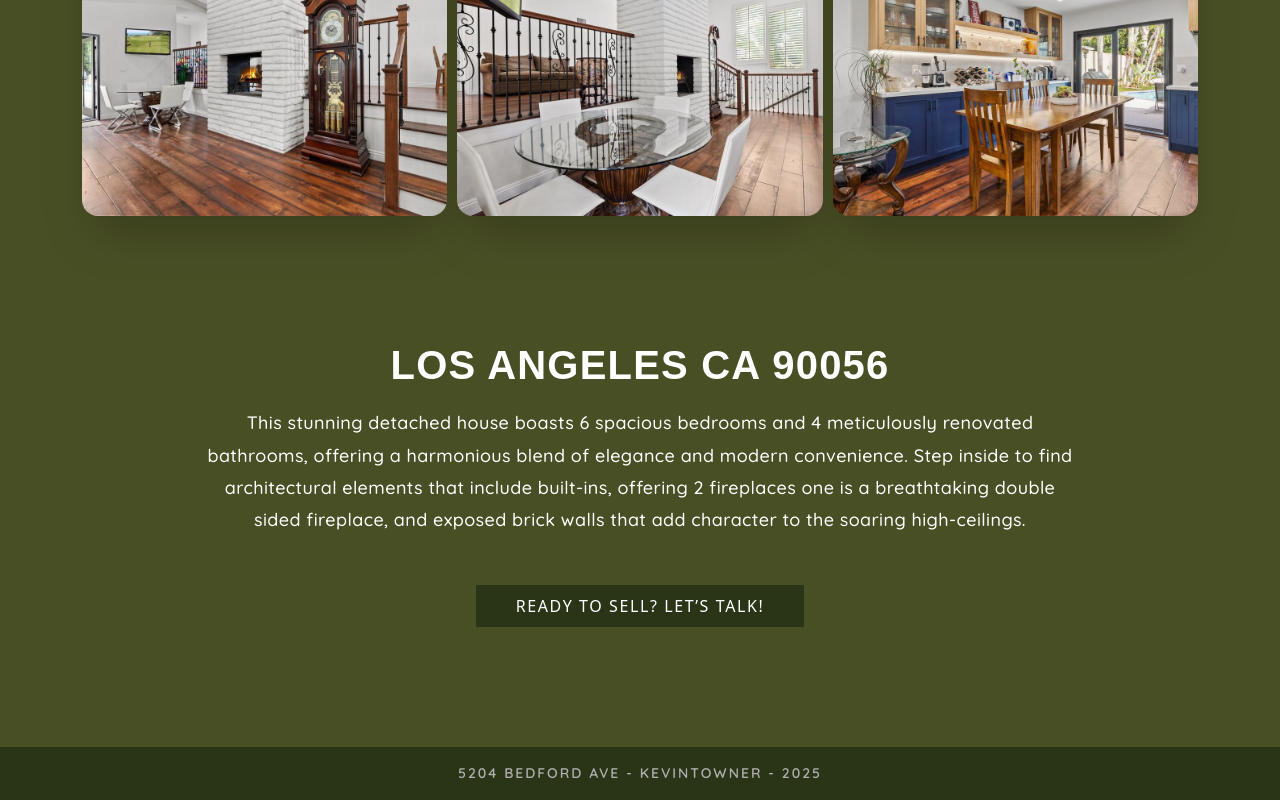
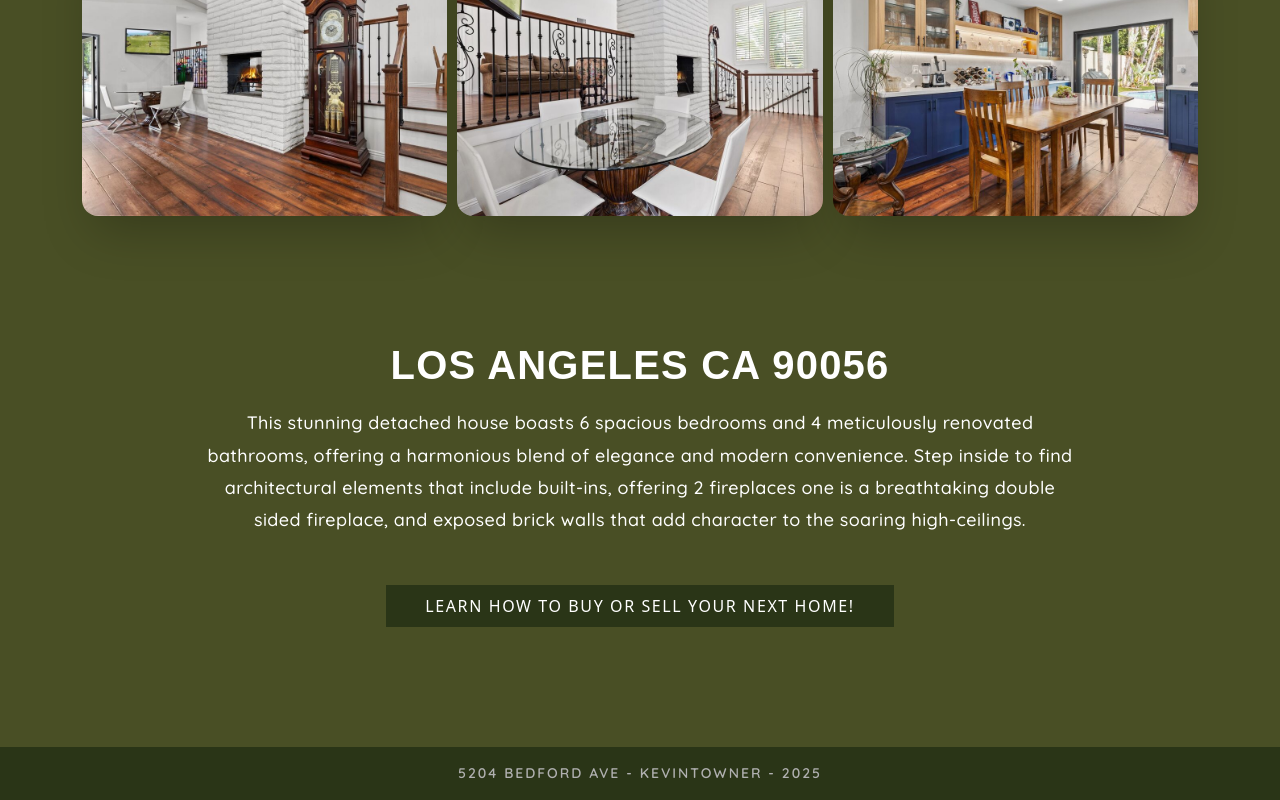
Before and after one commit to 4me7h/cl-realestate-5204, a React (Create React App) app: page / in a window 1280 px wide. Shown: the part 2052-2852 px from the top of the page. Built offline with nearby package versions, Linux system fonts and the light colour scheme; a web font is replaced by a local one.

Commit message:
content: about

```diff
--- a/src/components/About.js
+++ b/src/components/About.js
@@ -102,7 +102,7 @@ export default function About() {
                 </p>
               </div>
               <div className="about__content text-center">
-                <a className="btn btn--secondary" target="__blank" href="sms:+13106334350?body=Hi%2C%20I'm%20interested%20in%20the%20property%205204%20Bedford%20Ave.%20Please%20contact%20me.">Ready to Sell? Let’s Talk!</a>
+                <a className="btn btn--secondary" target="__blank" href="sms:+13106334350?body=Hi%2C%20I'm%20interested%20in%20the%20property%205204%20Bedford%20Ave.%20Please%20contact%20me.">LEARN HOW TO BUY OR SELL YOUR NEXT HOME!</a>
               </div>
             </div>
             </Fade>
```
